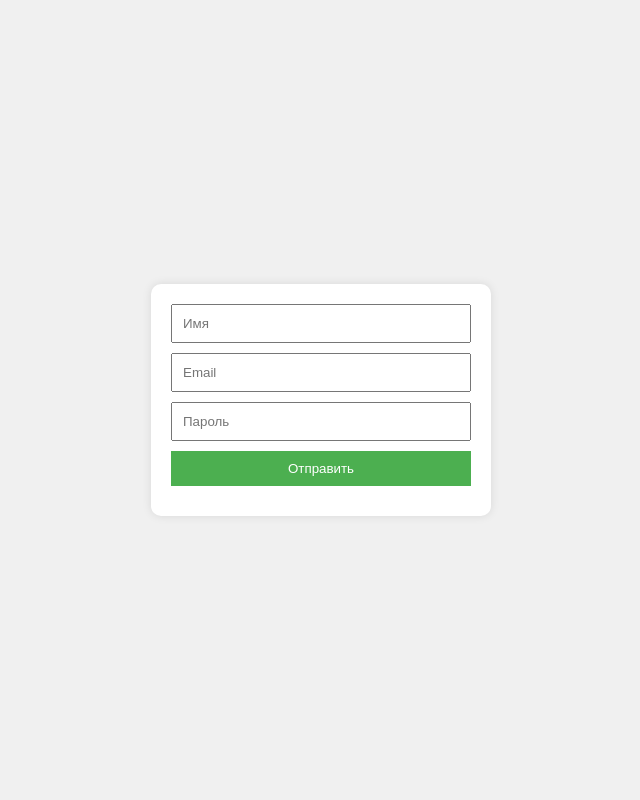
After one commit to Batr0k/Coursework_web, a Python web app: template templates/test.html in a window 1280 px wide. The commit adds this page. Shown: the whole page, without its empty margins (319-959 px from the left). Run offline with Jinja, Linux system fonts and the light colour scheme; the template is opened without the code that fills it, so the values that code supplies are empty.

Commit message:
2 commit

```diff
--- /dev/null
+++ b/templates/test.html
@@ -0,0 +1,57 @@
+<!DOCTYPE html>
+<html lang="ru">
+<head>
+    <meta charset="UTF-8">
+    <meta name="viewport" content="width=device-width, initial-scale=1.0">
+    <title>Форма по центру экрана</title>
+    <style>
+        body, html {
+            height: 100%; /* Устанавливаем высоту для body и html на 100% */
+            margin: 0; /* Убираем отступы */
+            display: flex;
+            justify-content: center; /* Центрирование по горизонтали */
+            align-items: center; /* Центрирование по вертикали */
+            background-color: #f0f0f0; /* Фон для наглядности */
+        }
+
+        .form-container {
+            background-color: white;
+            padding: 20px;
+            border-radius: 10px;
+            box-shadow: 0 0 10px rgba(0, 0, 0, 0.1);
+            width: 300px;
+        }
+
+        input, button {
+            display: block;
+            width: 100%;
+            margin-bottom: 10px;
+            padding: 10px;
+            box-sizing: border-box;
+        }
+
+        button {
+            background-color: #4CAF50;
+            color: white;
+            border: none;
+            cursor: pointer;
+        }
+
+        button:hover {
+            background-color: #45a049;
+        }
+    </style>
+</head>
+<body>
+
+    <div class="form-container">
+        <form action="/submit" method="post">
+            <input type="text" placeholder="Имя" required>
+            <input type="email" placeholder="Email" required>
+            <input type="password" placeholder="Пароль" required>
+            <button type="submit">Отправить</button>
+        </form>
+    </div>
+
+</body>
+</html>
```
Also changed, not shown: templates/css/style-komendant-page.css (added, +12 -0 lines), templates/css/style-login.css (added, +19 -0 lines), templates/index.html (+9 -1 lines), templates/komendant-page.html (added, +13 -0 lines), src/main.py (added).
